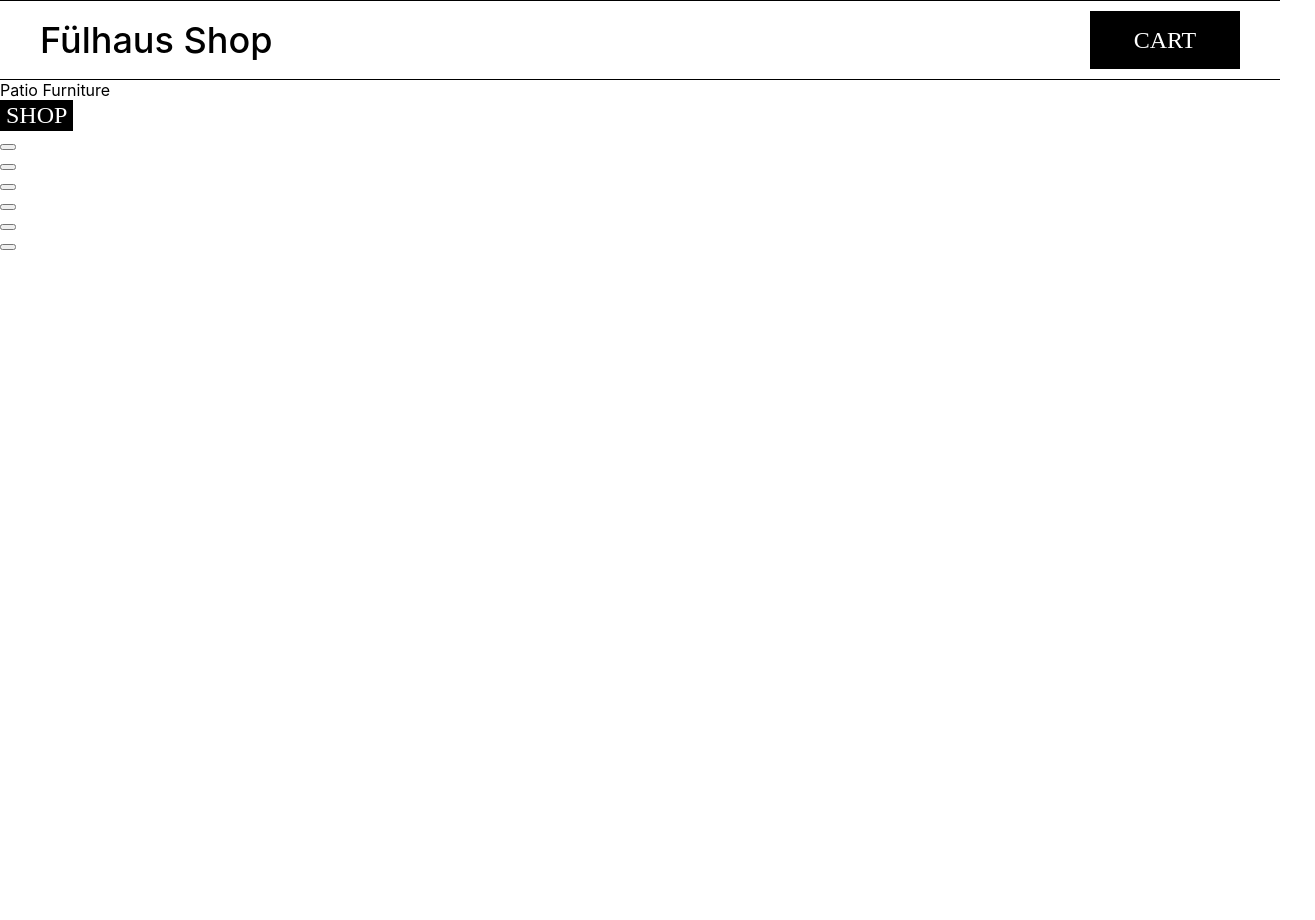
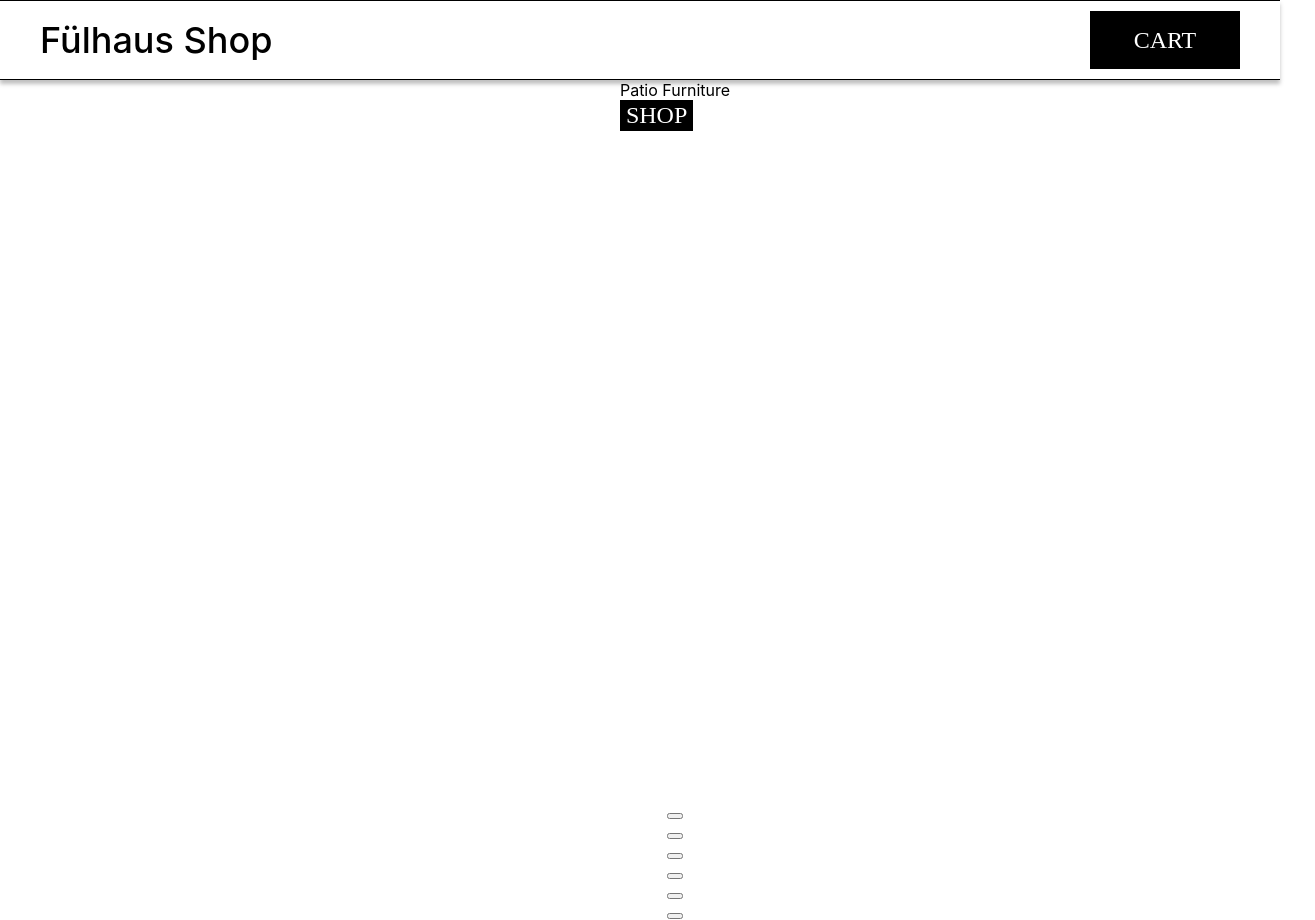
Before and after one commit to mar10outof10/fulhaus-frontend-assessment, a React (Create React App) app: page / in a window 1280 px wide. Shown: the whole page, 1315 px wide, since content can reach past the window. Before the commit the page ends 800 px from the top, so only its background shows below. Built offline with nearby package versions, Linux system fonts and the light colour scheme.

Commit message:
Setup page containers, fixed navbar box shadow

```diff
--- a/src/components/Navbar/Navbar.scss
+++ b/src/components/Navbar/Navbar.scss
@@ -10,6 +10,7 @@
   border: solid 1px $black;
   border-left: none;
   border-right: none;
+  box-shadow: 0px 4px 4px rgba(0, 0, 0, 0.25);
 
   &__container {
     width: 100%;
--- a/src/components/PageContainer/Hero.scss
+++ b/src/components/PageContainer/Hero.scss
@@ -1,6 +1,7 @@
 
 
 .hero {
+  height: calc(100vh - 80px);
   &__imageContainer {
     background: url('../../assets/images/hero__backgroundImage.png')
   }
--- a/src/components/PageContainer/PageContainer.scss
+++ b/src/components/PageContainer/PageContainer.scss
@@ -0,0 +1,14 @@
+.pageContainer {
+  display: flex;
+  justify-content: center;
+  width: 100%;
+  margin: 0 35px;
+
+  &__contentContainer {
+    display: flex;
+    flex-direction: column;
+    align-items: center;
+    width: 100%;
+    max-width: 1440px;
+  }
+}
```
